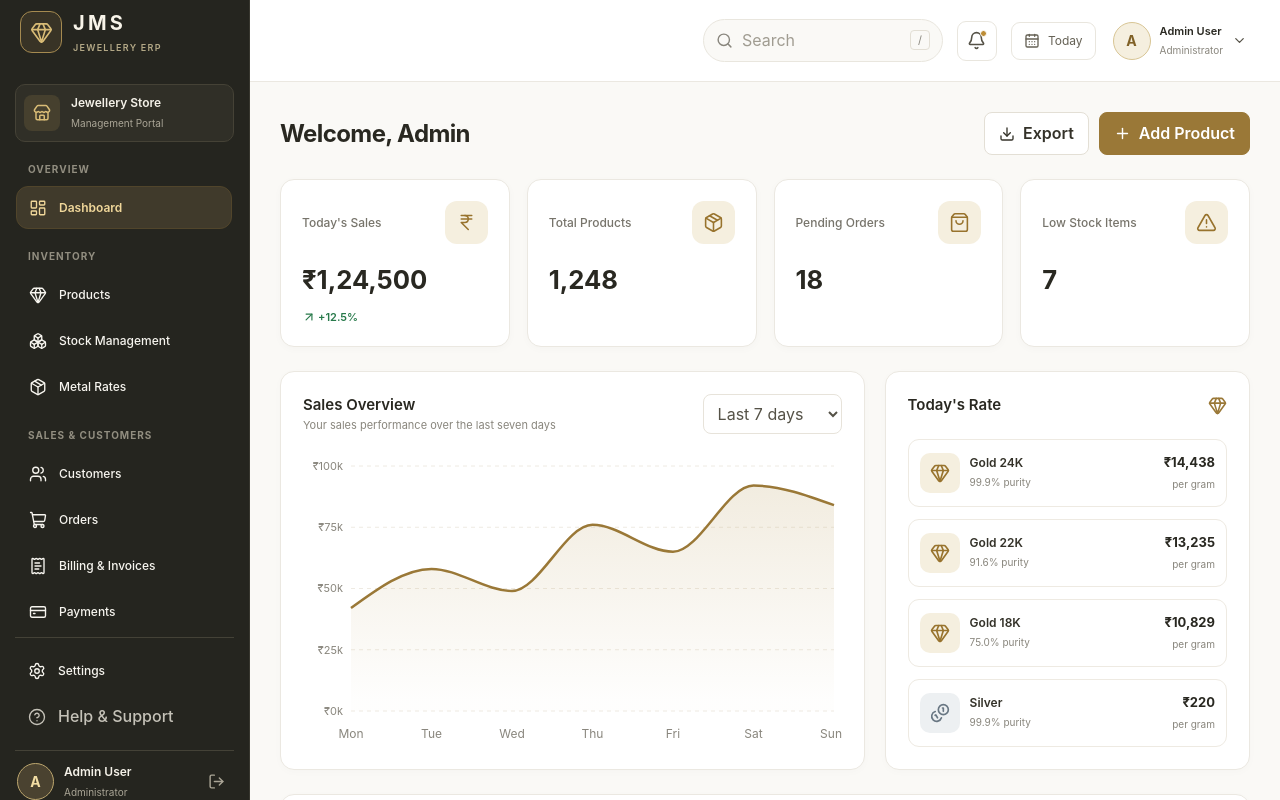
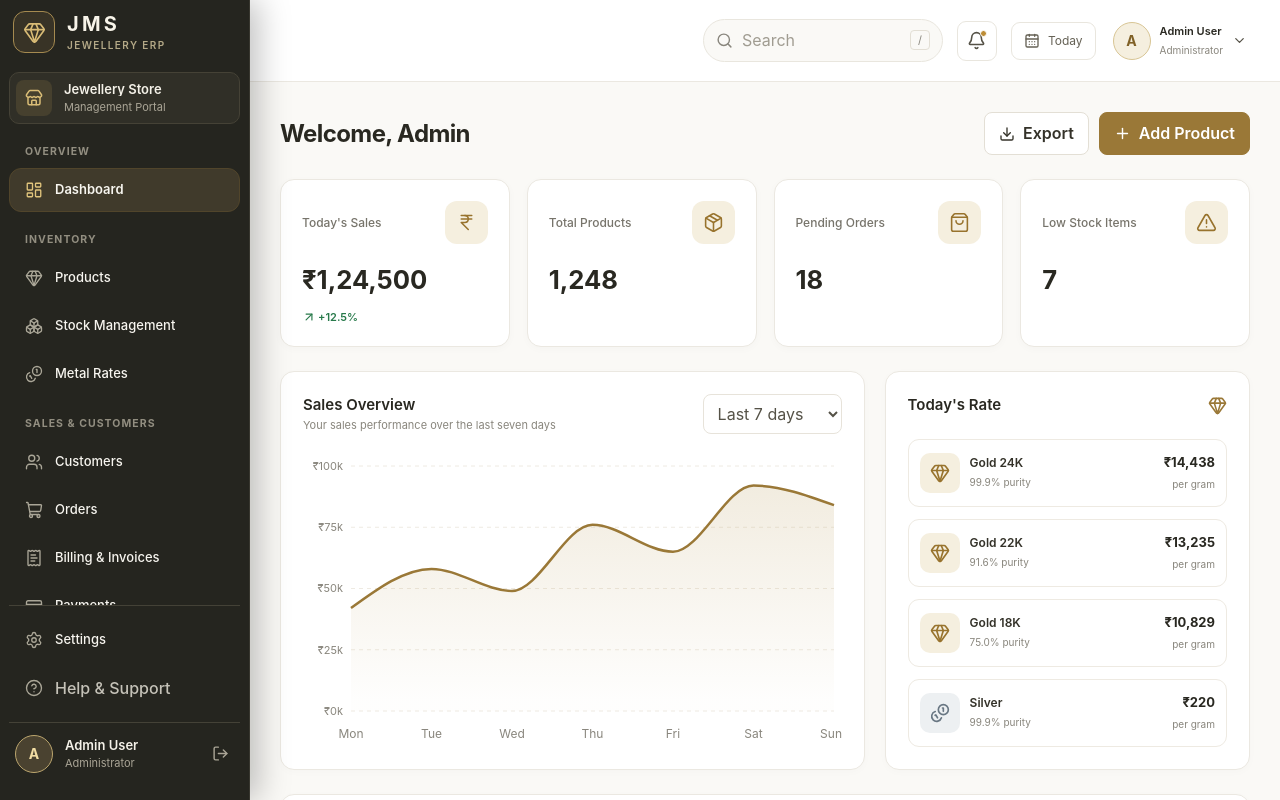
Before and after one commit to im-nilesh-dada/jewellery-management-frontend, a React (Vite) app: page / in a window 1280 px wide. Shown: the top 800 px of the page. Built offline with nearby package versions, Linux system fonts and the light colour scheme.

Commit message:
Made few changes and bug fixes in the sidebar behaviour so that it looks evenly formatted and work as it is ment to be

```diff
--- a/src/App.jsx
+++ b/src/App.jsx
@@ -14,38 +14,52 @@ import Customers from "./pages/Customers";
 function AppLayout() {
   const [sidebarExpanded, setSidebarExpanded] = useState(false);
 
+  // Only touch screens collapse after picking a page.
+  // On desktop the sidebar stays open until the mouse leaves it.
+  const handleNavigate = () => {
+    if (window.matchMedia("(max-width: 767px)").matches) {
+      setSidebarExpanded(false);
+    }
+  };
+
   return (
     <div className="min-h-screen bg-[#faf9f6]">
       <Sidebar
         expanded={sidebarExpanded}
         onMouseEnter={() => setSidebarExpanded(true)}
         onMouseLeave={() => setSidebarExpanded(false)}
+        onNavigate={handleNavigate}
       />
 
-      {/* Main content moves with the sidebar */}
+      {/* Tap-outside backdrop for touch screens only */}
+      {sidebarExpanded && (
+        <div
+          aria-hidden="true"
+          onClick={() => setSidebarExpanded(false)}
+          className="fixed inset-0 z-[90] bg-black/30 md:hidden"
+        />
+      )}
+
+      {/*
+        Desktop (md and up): content resizes with the sidebar (68px <-> 250px).
+        Mobile: content stays beside the 68px rail and the sidebar overlays it.
+      */}
       <main
         className={`
-          min-h-screen min-w-0
-          ${
-            sidebarExpanded
-              ? "ml-[250px]"
-              : "ml-[68px]"
-          }
+          ml-[68px] min-h-screen min-w-0
           transition-[margin] duration-300 ease-in-out
+          motion-reduce:transition-none
+          ${sidebarExpanded ? "md:ml-[250px]" : "md:ml-[68px]"}
         `}
       >
         <Topbar />
 
-        <div className="p-[30px] max-[768px]:p-4">
+        <div className="w-full min-w-0 max-w-full p-[30px] max-[768px]:p-4">
           <Routes>
             <Route path="/" element={<Dashboard />} />
-
             <Route path="/products" element={<Products />} />
-
             <Route path="/inventory" element={<Inventory />} />
-
             <Route path="/metal-rates" element={<MetalRates />} />
-
             <Route path="/customers" element={<Customers />} />
 
             <Route
@@ -55,10 +69,7 @@ function AppLayout() {
                   <h2 className="text-lg font-bold text-[#292821]">
                     Page coming soon
                   </h2>
-
-                  <p className="mt-2 text-sm text-[#89867d]">
-                    Later
-                  </p>
+                  <p className="mt-2 text-sm text-[#89867d]">Later</p>
                 </section>
               }
             />
--- a/src/components/Common/Sidebar.jsx
+++ b/src/components/Common/Sidebar.jsx
@@ -2,7 +2,7 @@ import { NavLink } from "react-router-dom";
 
 import {
   LayoutDashboard,
-  Package,
+  Coins,
   Boxes,
   Gem,
   Users,
@@ -19,16 +19,14 @@ import {
 const navigationGroups = [
   {
     title: "OVERVIEW",
-    items: [
-      { label: "Dashboard", path: "/", icon: LayoutDashboard },
-    ],
+    items: [{ label: "Dashboard", path: "/", icon: LayoutDashboard }],
   },
   {
     title: "INVENTORY",
     items: [
       { label: "Products", path: "/products", icon: Gem },
       { label: "Stock Management", path: "/inventory", icon: Boxes },
-      { label: "Metal Rates", path: "/metal-rates", icon: Package },
+      { label: "Metal Rates", path: "/metal-rates", icon: Coins },
     ],
   },
   {
@@ -43,53 +41,94 @@ const navigationGroups = [
   {
     title: "ANALYTICS",
     items: [
-      {
-        label: "Sales Reports",
-        path: "/reports",
-        icon: ChartNoAxesCombined,
-      },
+      { label: "Sales Reports", path: "/reports", icon: ChartNoAxesCombined },
     ],
   },
 ];
 
-function Sidebar({ expanded, onMouseEnter, onMouseLeave }) {
-  const linkClasses =
-    "my-[3px] flex min-h-[43px] w-full items-center gap-3 rounded-xl border border-transparent px-3 pr-4 text-left text-xs font-medium text-[#c5c2b8] transition-[background-color,border-color,color] duration-200 ease-in-out hover:bg-[#343329] hover:text-white focus-visible:outline-none focus-visible:ring-2 focus-visible:ring-[#d9bc76]/70 [&>svg]:shrink-0 [&>svg]:text-[#aaa697] hover:[&>svg]:text-[#ddc17c]";
+/*
+  SPACING SYSTEM (4px scale)
+  - Rail width 68px, horizontal padding 9px  -> inner width 50px
+  - Every row is 44px tall, 4px gap between rows
+  - Icon centre is always x = 34px (collapsed AND expanded), so nothing shifts
+  - Sections are separated by 20px, blocks by 12-16px
+  - Bottom padding is applied with inline style so it can never be overridden
+*/
 
-  const activeClasses =
-    "!border-[#51452b] !bg-[#403a2b] !font-semibold !text-[#f0d79a] [&>svg]:!text-[#e0c47c]";
+const rowBase =
+  "group flex h-11 w-full shrink-0 items-center gap-3 overflow-hidden rounded-xl border pl-[15px] pr-3 text-left text-[13px] font-medium transition-colors duration-200 focus-visible:outline-none focus-visible:ring-2 focus-visible:ring-[#d9bc76]/70";
 
+const rowIdle =
+  "border-transparent text-[#c5c2b8] hover:bg-[#343329] hover:text-white";
+
+const rowActive = "border-[#51452b] bg-[#403a2b] font-semibold text-[#f0d79a]";
+
+const iconBase = "flex w-[18px] shrink-0 items-center justify-center";
+const iconIdle = "text-[#aaa697] group-hover:text-[#ddc17c]";
+const iconActive = "text-[#e0c47c]";
+
+const fade = (expanded) =>
+  `transition-opacity duration-200 ${
+    expanded ? "opacity-100 delay-100" : "opacity-0"
+  }`;
+
+function NavItem({ to, label, icon: Icon, expanded, onNavigate, end = false }) {
+  return (
+    <NavLink
+      to={to}
+      end={end}
+      onClick={onNavigate}
+      title={!expanded ? label : undefined}
+      className={({ isActive }) =>
+        `${rowBase} ${isActive ? rowActive : rowIdle}`
+      }
+    >
+      {({ isActive }) => (
+        <>
+          <span className={`${iconBase} ${isActive ? iconActive : iconIdle}`}>
+            <Icon size={18} strokeWidth={1.8} />
+          </span>
+          <span className={`min-w-0 truncate ${fade(expanded)}`}>{label}</span>
+        </>
+      )}
+    </NavLink>
+  );
+}
+
+function Sidebar({ expanded, onMouseEnter, onMouseLeave, onNavigate }) {
   return (
     <aside
       onMouseEnter={onMouseEnter}
       onMouseLeave={onMouseLeave}
+      style={{
+        height: "100dvh",
+        paddingBottom: "max(16px, env(safe-area-inset-bottom))",
+      }}
       className={`
         fixed inset-y-0 left-0 z-[100]
-        flex h-screen flex-col
-        overflow-hidden
-        border-r border-[#38372f]
-        bg-[#25251f] text-[#f7f5ef]
-        ${expanded ? "w-[250px] px-[15px]" : "w-[68px] px-[9px]"}
-        transition-[width,padding] duration-300 ease-in-out
+        flex h-screen flex-col overflow-hidden
+        border-r border-[#38372f] bg-[#25251f]
+        px-[9px] text-[#f7f5ef]
+        transition-[width,box-shadow] duration-300 ease-in-out
         motion-reduce:transition-none
+        ${
+          expanded
+            ? "w-[250px] max-w-[85vw] shadow-[8px_0_30px_rgba(0,0,0,0.25)]"
+            : "w-[68px]"
+        }
       `}
     >
       {/* Brand */}
-      <div className="flex h-[64px] shrink-0 items-center gap-[11px] overflow-hidden px-[5px]">
+      <div className="flex h-16 shrink-0 items-center gap-3 overflow-hidden pl-1">
         <div className="grid h-[42px] w-[42px] shrink-0 place-items-center rounded-xl border border-[#a58a50] bg-[#383326] text-[#d9bc76]">
           <Gem size={23} strokeWidth={1.7} />
         </div>
 
-        <div
-          className={`min-w-0 flex-1 overflow-hidden transition-opacity duration-200 ${
-            expanded ? "opacity-100" : "opacity-0"
-          }`}
-        >
-          <h2 className="m-0 whitespace-nowrap text-xl font-bold tracking-[0.16em] text-[#f8f4e9]">
+        <div className={`min-w-0 ${fade(expanded)}`}>
+          <h2 className="m-0 whitespace-nowrap text-xl font-bold leading-none tracking-[0.16em] text-[#f8f4e9]">
             JMS
           </h2>
-
-          <span className="mt-1 block whitespace-nowrap text-[9px] font-semibold tracking-[0.14em] text-[#b4a987]">
+          <span className="mt-1.5 block whitespace-nowrap text-[10px] font-semibold leading-none tracking-[0.14em] text-[#b4a987]">
             JEWELLERY ERP
           </span>
         </div>
@@ -98,8 +137,8 @@ function Sidebar({ expanded, onMouseEnter, onMouseLeave }) {
       {/* Store information */}
       <div
         className={`
-          my-5 flex min-h-[58px] shrink-0 items-center gap-[11px]
-          overflow-hidden rounded-[10px] border p-2
+          mb-5 mt-2 flex h-[52px] shrink-0 items-center gap-3
+          overflow-hidden rounded-[10px] border p-[6px]
           transition-colors duration-200
           ${
             expanded
@@ -112,152 +151,91 @@ function Sidebar({ expanded, onMouseEnter, onMouseLeave }) {
           <Store size={18} />
         </div>
 
-        {expanded && (
-          <div className="flex min-w-0 flex-col gap-[5px]">
-            <strong className="whitespace-nowrap text-xs font-semibold text-[#f4f1e8]">
+        <div className={`flex min-w-0 flex-col gap-1.5 ${fade(expanded)}`}>
+          <strong className="truncate text-[13px] font-semibold leading-none text-[#f4f1e8]">
             Jewellery Store
           </strong>
-
-            <span className="whitespace-nowrap text-[10px] text-[#aaa596]">
+          <span className="truncate text-[11px] leading-none text-[#aaa596]">
             Management Portal
           </span>
         </div>
-        )}
       </div>
 
       {/* Scrollable navigation */}
       <nav
-        className="
-          min-h-0 flex-1
-          overflow-x-hidden overflow-y-auto
-          mr-[-3px] pr-[5px] pl-[1px] pb-3
-          [scrollbar-color:#514e40_transparent]
-          [scrollbar-width:thin]
-        "
         aria-label="Main navigation"
+        className="min-h-0 flex-1 overflow-y-auto overflow-x-hidden [scrollbar-width:none] [&::-webkit-scrollbar]:hidden"
       >
+        <div className="flex flex-col gap-5 pb-4">
           {navigationGroups.map((group) => (
-          <div
-            className={expanded ? "mb-5" : "mb-4"}
-            key={group.title}
+            <section key={group.title} className="flex flex-col gap-1">
+              {/* Heading: text when expanded, short divider when collapsed */}
+              <div className="relative mb-1 h-4 w-full shrink-0">
+                <p
+                  className={`absolute inset-y-0 left-4 m-0 flex items-center whitespace-nowrap text-[10.5px] font-bold tracking-[0.1em] text-[#928e80] ${fade(
+                    expanded
+                  )}`}
                 >
-            {/* Section heading */}
-            <div
-              className={`mb-[10px] flex h-[14px] items-center ${
-                expanded
-                  ? "justify-start px-3"
-                  : "justify-center"
-              }`}
-            >
-              {expanded ? (
-                <p className="m-0 whitespace-nowrap text-[10px] font-bold tracking-[0.1em] text-[#928e80]">
                   {group.title}
                 </p>
-              ) : (
-                <span className="h-0.5 w-8 shrink-0 rounded-full bg-[#444237]" />
-              )}
+
+                <span
+                  className={`absolute left-1/2 top-1/2 h-0.5 w-8 -translate-x-1/2 -translate-y-1/2 rounded-full bg-[#444237] transition-opacity duration-200 ${
+                    expanded ? "opacity-0" : "opacity-100 delay-100"
+                  }`}
+                />
               </div>
 
-            {/* Navigation links */}
-            {group.items.map((item) => {
-              const Icon = item.icon;
-
-              return (
-                <NavLink
+              {group.items.map((item) => (
+                <NavItem
                   key={item.path}
                   to={item.path}
+                  label={item.label}
+                  icon={item.icon}
                   end={item.path === "/"}
-                  title={!expanded ? item.label : undefined}
-                  className={({ isActive }) =>
-                    `${linkClasses} ${
-                      !expanded
-                        ? "justify-center gap-0 px-0"
-                        : "mr-1"
-                    } ${isActive ? activeClasses : ""}`
-                  }
-                >
-                  <span className="flex w-[18px] shrink-0 items-center justify-center">
-                    <Icon size={18} strokeWidth={1.8} />
-                  </span>
-
-                  {expanded && (
-                    <span className="min-w-0 whitespace-nowrap">
-                      {item.label}
-                    </span>
-                  )}
-                </NavLink>
-              );
-            })}
+                  expanded={expanded}
+                  onNavigate={onNavigate}
+                />
+              ))}
+            </section>
+          ))}
         </div>
-        ))}
       </nav>
 
       {/* Bottom section */}
-      <div className="mt-2 shrink-0 border-t border-[#444237] pt-2">
-        <NavLink
+      <div className="flex shrink-0 flex-col gap-1 border-t border-[#444237] pt-3">
+        <NavItem
           to="/settings"
-          title={!expanded ? "Settings" : undefined}
-          className={({ isActive }) =>
-            `${linkClasses} ${
-              !expanded
-                ? "justify-center gap-0 px-0"
-                : "mr-1"
-            } ${isActive ? activeClasses : ""}`
-          }
-        >
-          <span className="flex w-[18px] shrink-0 items-center justify-center">
-            <Settings size={18} strokeWidth={1.8} />
-          </span>
-
-          {expanded && (
-            <span className="whitespace-nowrap">Settings</span>
-          )}
-        </NavLink>
+          label="Settings"
+          icon={Settings}
+          expanded={expanded}
+          onNavigate={onNavigate}
+        />
 
         <button
           type="button"
           title={!expanded ? "Help & Support" : undefined}
-          className={`${linkClasses} ${
-            !expanded
-              ? "justify-center gap-0 px-0"
-              : "mr-1"
-          } font-[inherit]`}
+          className={`${rowBase} ${rowIdle} cursor-pointer font-[inherit]`}
         >
-          <span className="flex w-[18px] shrink-0 items-center justify-center">
+          <span className={`${iconBase} ${iconIdle}`}>
             <CircleHelp size={18} strokeWidth={1.8} />
           </span>
-
-          {expanded && (
-            <span className="whitespace-nowrap">
+          <span className={`min-w-0 truncate ${fade(expanded)}`}>
             Help &amp; Support
           </span>
-          )}
         </button>
 
         {/* Admin profile */}
-        <div
-          className={`
-            mt-3 flex min-h-[48px] items-center
-            overflow-hidden border-t border-[#444237] pt-3
-            ${
-              expanded
-                ? "gap-2.5 px-[2px]"
-                : "justify-center"
-            }
-          `}
-        >
-          <div className="grid h-[37px] w-[37px] shrink-0 place-items-center rounded-full border border-[#bca66e] bg-[#4a4230] text-sm font-bold text-[#f1dca3]">
+        <div className="mt-2 flex h-[62px] shrink-0 items-center gap-3 overflow-hidden border-t border-[#444237] pl-1.5">
+          <div className="grid h-[38px] w-[38px] shrink-0 place-items-center rounded-full border border-[#bca66e] bg-[#4a4230] text-sm font-bold text-[#f1dca3]">
             A
           </div>
 
-          {expanded && (
-            <>
-              <div className="flex min-w-0 flex-1 flex-col gap-[5px]">
-                <strong className="whitespace-nowrap text-xs font-semibold text-[#f4f1e8]">
+          <div className={`flex min-w-0 flex-1 flex-col gap-1.5 ${fade(expanded)}`}>
+            <strong className="truncate text-[13px] font-semibold leading-none text-[#f4f1e8]">
               Admin User
             </strong>
-
-                <span className="whitespace-nowrap text-[10px] text-[#aaa596]">
+            <span className="truncate text-[11px] leading-none text-[#aaa596]">
               Administrator
             </span>
           </div>
@@ -266,12 +244,13 @@ function Sidebar({ expanded, onMouseEnter, onMouseLeave }) {
             type="button"
             aria-label="Logout"
             title="Logout"
-                className="grid h-8 w-8 shrink-0 place-items-center rounded-lg bg-transparent text-[#aaa596] transition-colors duration-200 hover:bg-[#45302b] hover:text-[#ffb4a9] focus-visible:outline-none focus-visible:ring-2 focus-visible:ring-[#d9bc76]"
+            tabIndex={expanded ? 0 : -1}
+            className={`mr-1 grid h-8 w-8 shrink-0 cursor-pointer place-items-center rounded-lg bg-transparent text-[#aaa596] transition-colors duration-200 hover:bg-[#45302b] hover:text-[#ffb4a9] focus-visible:outline-none focus-visible:ring-2 focus-visible:ring-[#d9bc76] ${fade(
+              expanded
+            )} ${expanded ? "" : "pointer-events-none"}`}
           >
             <LogOut size={17} />
           </button>
-            </>
-          )}
         </div>
       </div>
     </aside>
```
Lines whose indentation alone changed are shown as unchanged.
